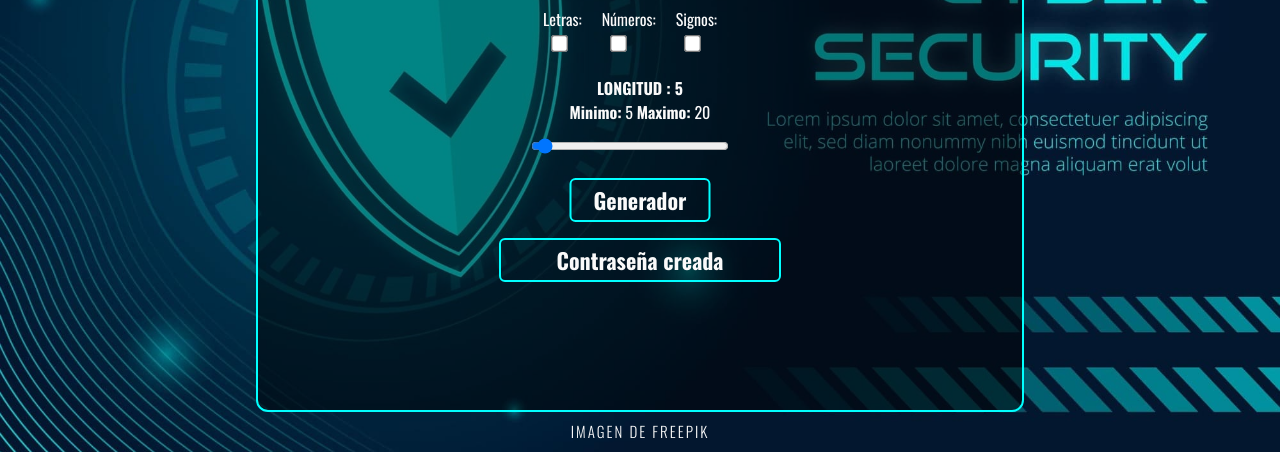
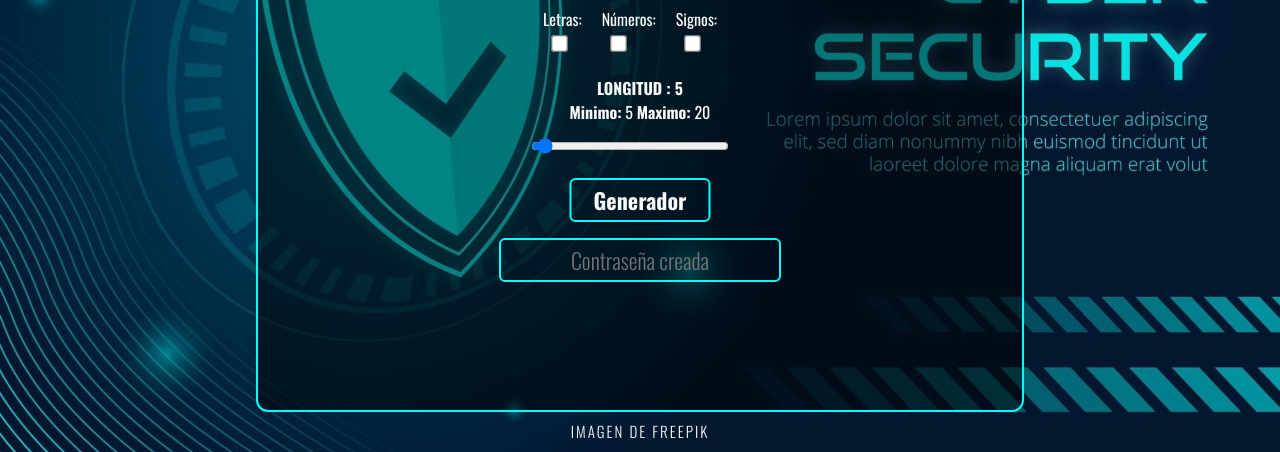
Before and after one commit to AstaHatake/generator-password, a plain HTML site: page index.html in a window 1280 px wide. Shown: the part 348-800 px from the top of the page. Drawn offline with nearby package versions, Linux system fonts and the light colour scheme.

Commit message:
Actualizado el placeholder de la password

```diff
--- a/index.html
+++ b/index.html
@@ -48,7 +48,7 @@
             </div>
         </div>
         <div class="input-container">
-            <input type="text" value="Contraseña creada" readonly  id="password">
+            <input type="text" value="" placeholder="Contraseña creada" readonly  id="password">
         </div>
 
 
--- a/src/css/styles.css
+++ b/src/css/styles.css
@@ -150,6 +150,10 @@ body {
     cursor: copy;
 }
 
+#password::placeholder{
+    font-weight: 300;
+}
+
 #label-spanLenght{
     margin-top: 8px;
     margin-bottom: 8px;
```
